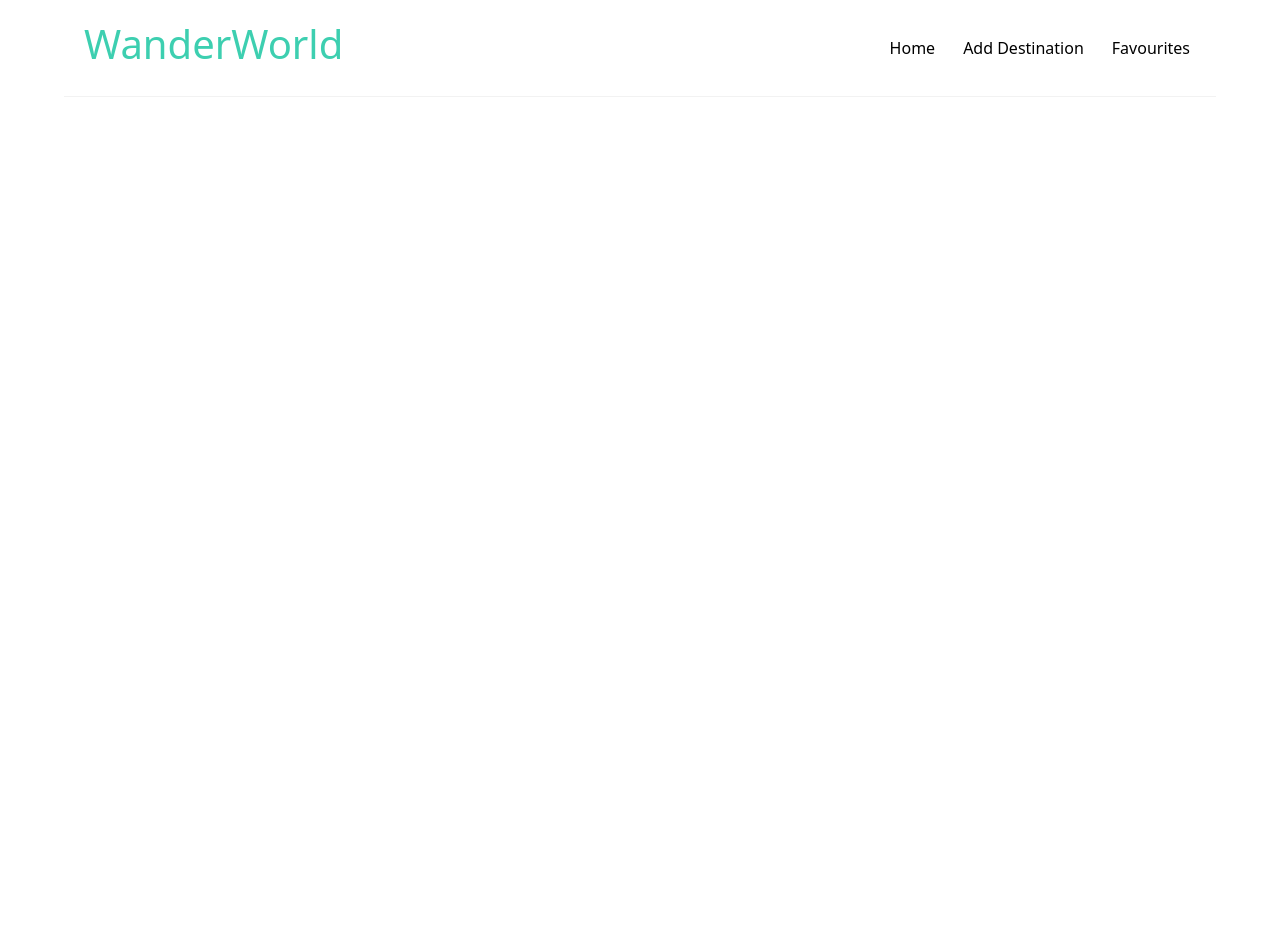
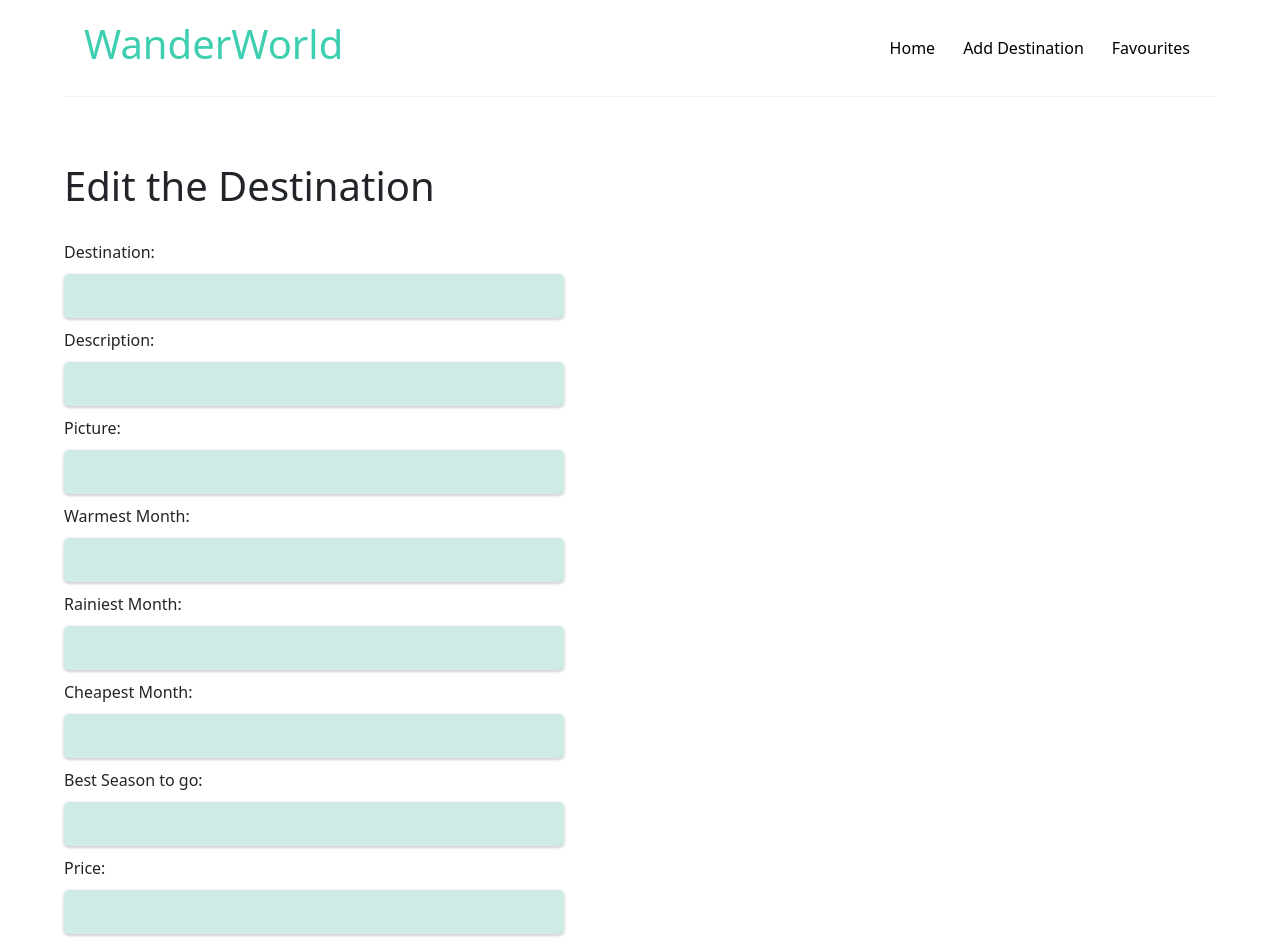
Before and after one commit to ironhack-react-app/wanderWorld, a React (Vite) app: page /destinations/edit/1 in a window 1280 px wide. Shown: the top 952 px of the page. Before the commit the page ends 800 px from the top, so only its background shows below. Built offline with nearby package versions, Linux system fonts and the light colour scheme; no server answers.

Commit message:
added functionality for editing and deleting destinations fromm DestinationDetails Page

```diff
--- a/src/App.jsx
+++ b/src/App.jsx
@@ -6,6 +6,7 @@ import { Link } from "react-router-dom";
 import Footer from './Components/Footer';
 import DestinationsList from './Components/DestinationsList';
 import DestinationDetails from './Components/DestinationDetails';
+import EditDestinationPage from './Components/EditDestinationPage';
 
 function App() {
 
@@ -23,6 +24,7 @@ function App() {
     <Routes>
       <Route path="/" element={<DestinationsList destinations={destinations} addDestination={addDestination}/>}/>
       <Route path="/destinations/:destinationId" element={<DestinationDetails />}></Route>
+      <Route path="/destinations/edit/:destinationId" element={ <EditDestinationPage /> } />
     </Routes>
 
     </>
--- a/src/Components/DestinationDetails.jsx
+++ b/src/Components/DestinationDetails.jsx
@@ -1,13 +1,13 @@
 import { useState, useEffect } from "react";
 import axios from "axios";
-import { Link, useParams } from "react-router-dom";
+import { Link, useParams, useNavigate } from "react-router-dom";
 
 const DestinationDetails = () => {
 
     const API_URL = "https://react-app-json-server-backend.adaptable.app"
 
     const { destinationId } = useParams()
-
+    const navigate = useNavigate()
     const [destination, setDestination] = useState(null)
 
     useEffect(() => {
@@ -19,6 +19,16 @@ const DestinationDetails = () => {
                 console.log(e)
             })
     }, [])
+
+    const deleteProject = () => {
+        axios.delete(API_URL + '/destinations/' + destinationId)
+            .then((response) => {
+                navigate("/")
+            })
+            .catch((e) => {
+                console.log(e)
+            })
+    }
 
     return (
         <div className="DestinationDetails">
@@ -35,23 +45,23 @@ const DestinationDetails = () => {
                         </div>
                         <div className="info-data">
                             <div className="statistics">
-                                <h4>Warmest Month</h4>
-                                <div><p>🔥 test</p></div>
-                                <h4>Rainiest Month</h4>
-                                <div><p>🌧️ test</p></div>
-                                <h4>Cheapest Month</h4>
-                                <div><p>💸 test</p></div>
-                                <h4>Best Season to go:</h4>
-                                <div><p>😊 test</p></div>
+                                <h5>Warmest Month</h5>
+                                <div><p>🔥 {destination.warmestmonth}</p></div>
+                                <h5>Rainiest Month</h5>
+                                <div><p>🌧️ {destination.rainiestmonth}</p></div>
+                                <h5>Cheapest Month</h5>
+                                <div><p>💸 {destination.cheapestmonth}</p></div>
+                                <h5>Best Season to go:</h5>
+                                <div><p>😊 {destination.bestseason}</p></div>
                             </div>
                             <div className="price">
-                                <h4>Price 7-Days</h4>
-                                <h1>250€</h1>
+                                <h5>Price {destination.days} Days</h5>
+                                <h1>{destination.totalCost}€</h1>
                             </div>
                         </div>
                         <div className="buttons-wrap">
-                        <button>Edit Destination</button>
-                        <button>Delete Destination</button>
+                        <Link to={`/destinations/edit/${destinationId}`}><button>Edit Destination</button></Link>
+                        <button onClick={deleteProject}>Delete Destination</button>
                         </div>
                     </div>
                 </div>)
--- /dev/null
+++ b/src/Components/EditDestinationPage.jsx
@@ -0,0 +1,136 @@
+import { useState, useEffect } from "react";
+import axios from "axios";
+import { useNavigate, useParams } from "react-router-dom";
+
+const EditDestinationPage = () => {
+
+    const API_URL = "https://react-app-json-server-backend.adaptable.app"
+
+    const [destination, setDestination] = useState("")
+    const [description, setDescription] = useState("")
+    const [image, setImage] = useState("")
+    const [warmestmonth, setWarmestmonth] = useState("")
+    const [rainiestmonth, setRainiestmonth] = useState("")
+    const [cheapestmonth, setCheapestmonth] = useState("")
+    const [bestseason, setBestseason] = useState("")
+    const [totalCost, setTotalCost] = useState("")
+
+    const {destinationId} = useParams()
+    const navigate = useNavigate()
+
+    useEffect(() => {
+        axios.get(`${API_URL}/destinations/${destinationId}`)
+        .then((response) => {
+            setDestination(response.data.destination)
+            setDescription(response.data.description)
+            setImage(response.data.image)
+            setWarmestmonth(response.data.warmestmonth)
+            setRainiestmonth(response.data.rainiestmonth)
+            setCheapestmonth(response.data.cheapestmonth)
+            setBestseason(response.data.bestseason)
+            setTotalCost(response.data.totalCost)
+        })
+        .catch((e) => {
+            console.log(e)
+        })
+    }, [destinationId])
+
+    const handleFormSubmit = (e) => {
+        e.preventDefault()
+
+        const newDetails = {
+            destination: destination,
+            description: description,
+            image: image,
+            warmestmonth: warmestmonth,
+            rainiestmonth: rainiestmonth,
+            cheapestmonth: cheapestmonth,
+            bestseason: bestseason,
+            totalCost: totalCost
+        }
+
+        axios.put( `${API_URL}/destinations/${destinationId}`, newDetails )
+        .then((res) => {
+            navigate(`/destinations/${destinationId}`)
+        })
+        .catch((e) => {
+            console.log(e)
+        })
+    }
+
+    return (
+        <div className="EditDestinationPage">
+            <h1>Edit the Destination</h1>
+
+            <form onSubmit={handleFormSubmit}>
+                <label>Destination:
+                    <input
+                    type="text"
+                    name="destination"
+                    value={destination}
+                    onChange={(e) => setDestination(e.target.value)}
+                    />
+                </label>
+                <label>Description:
+                    <input
+                    type="text"
+                    name="description"
+                    value={description}
+                    onChange={(e) => setDescription(e.target.value)}
+                    />
+                </label>
+                <label>Picture:
+                    <input
+                    type="text"
+                    name="image"
+                    value={image}
+                    onChange={(e) => setImage(e.target.value)}
+                    />
+                </label>
+                <label>Warmest Month:
+                    <input
+                    type="text"
+                    name="warmestmonth"
+                    value={warmestmonth}
+                    onChange={(e) => setWarmestmonth(e.target.value)}
+                    />
+                </label>
+                <label>Rainiest Month:
+                    <input
+                    type="text"
+                    name="rainiestmonth"
+                    value={rainiestmonth}
+                    onChange={(e) => setRainiestmonth(e.target.value)}
+                    />
+                </label>
+                <label>Cheapest Month:
+                    <input
+                    type="text"
+                    name="cheapestmonth"
+                    value={rainiestmonth}
+                    onChange={(e) => setCheapestmonth(e.target.value)}
+                    />
+                </label>
+                <label>Best Season to go:
+                    <input
+                    type="text"
+                    name="bestseason"
+                    value={bestseason}
+                    onChange={(e) => setBestseason(e.target.value)}
+                    />
+                </label>
+                <label>Price:
+                    <input
+                    type="text"
+                    name="totalCost"
+                    value={totalCost}
+                    onChange={(e) => setTotalCost(e.target.value)}
+                    />
+                </label>
+                <button type="submit">Update Destination</button>
+            </form>
+        </div>
+    );
+}
+
+export default EditDestinationPage;
--- a/src/index.css
+++ b/src/index.css
@@ -26,6 +26,7 @@
 .NavBar a:hover {
   color: #3dcfb0;
 }
+
 
 /* DESTINATION DETAILS */
 
@@ -61,7 +62,7 @@
   margin-top: 20px;
   background-color: #cfebe5;
   border-radius: 10px;
-  padding: 0 20px;
+  padding: 20px 20px 0 20px;
 }
 .statistics {
   flex-basis: 60%;
@@ -87,3 +88,38 @@
   border: none;
   margin: 30px 30px 0 0;
 }
+/* EDIT DESTINATION PAGE */
+.EditDestinationPage {
+  padding: 0 5vw;
+}
+.EditDestinationPage h1{
+  margin-bottom: 30px;
+}
+.EditDestinationPage input {
+  color: rgb(114, 114, 114);
+}
+.EditDestinationPage form label {
+  display: block;
+}
+.EditDestinationPage form label input{
+  display: block;
+  margin: 10px 0;
+  padding: 10px;
+  background-color: #cfebe5;
+  border: none;
+  width: 100%;
+  max-width: 500px;
+  box-shadow: #acacac4d 0 2px 2px, #acacac4d 0 1px 3px 1px;
+  border-radius: 5px;
+}
+.EditDestinationPage button {
+  background-color: #3dcfb0;
+  border-radius: 6px;
+  cursor: pointer;
+  padding: 1em 1em;
+  font-family: inherit;
+  font-weight: 600;
+  font-size: 1em;
+  border: none;
+  margin: 30px 30px 0 0;
+}
```
